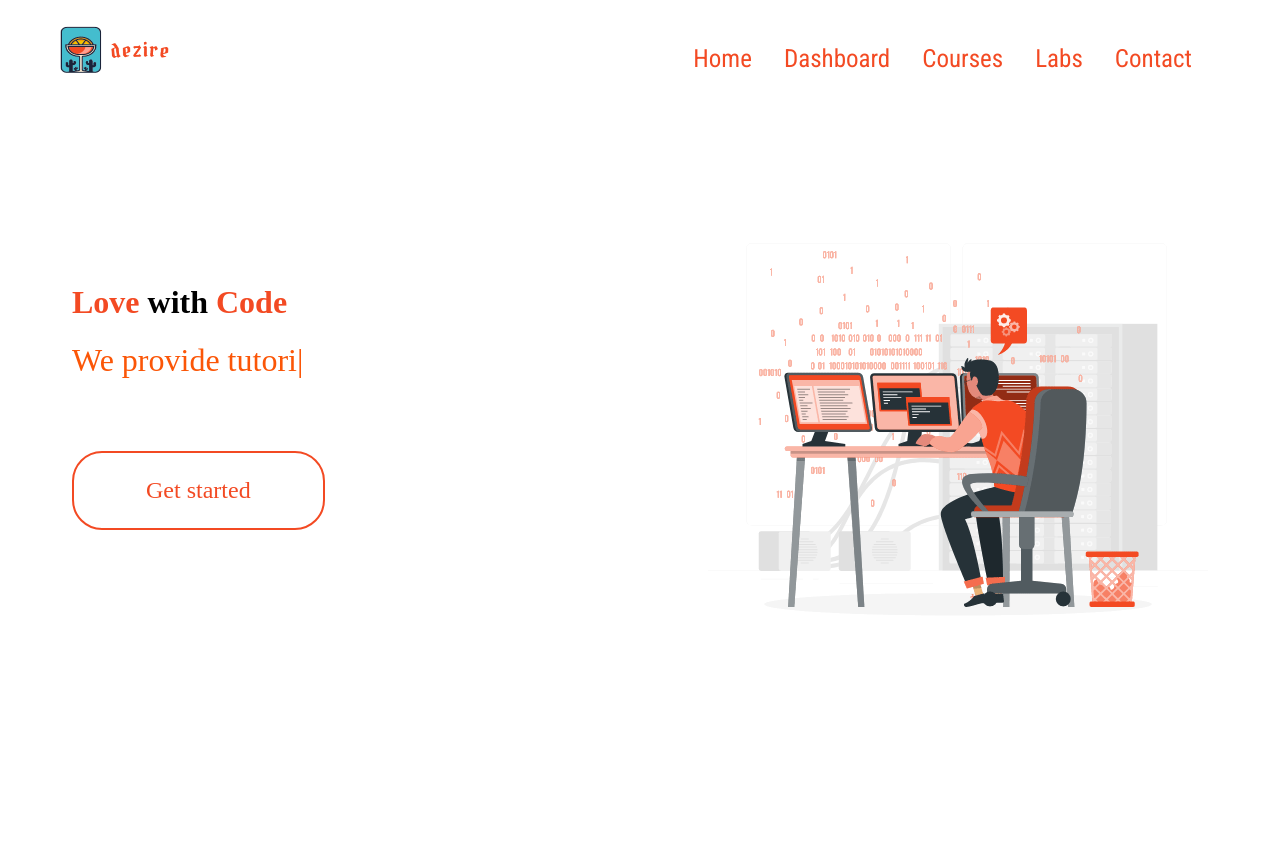
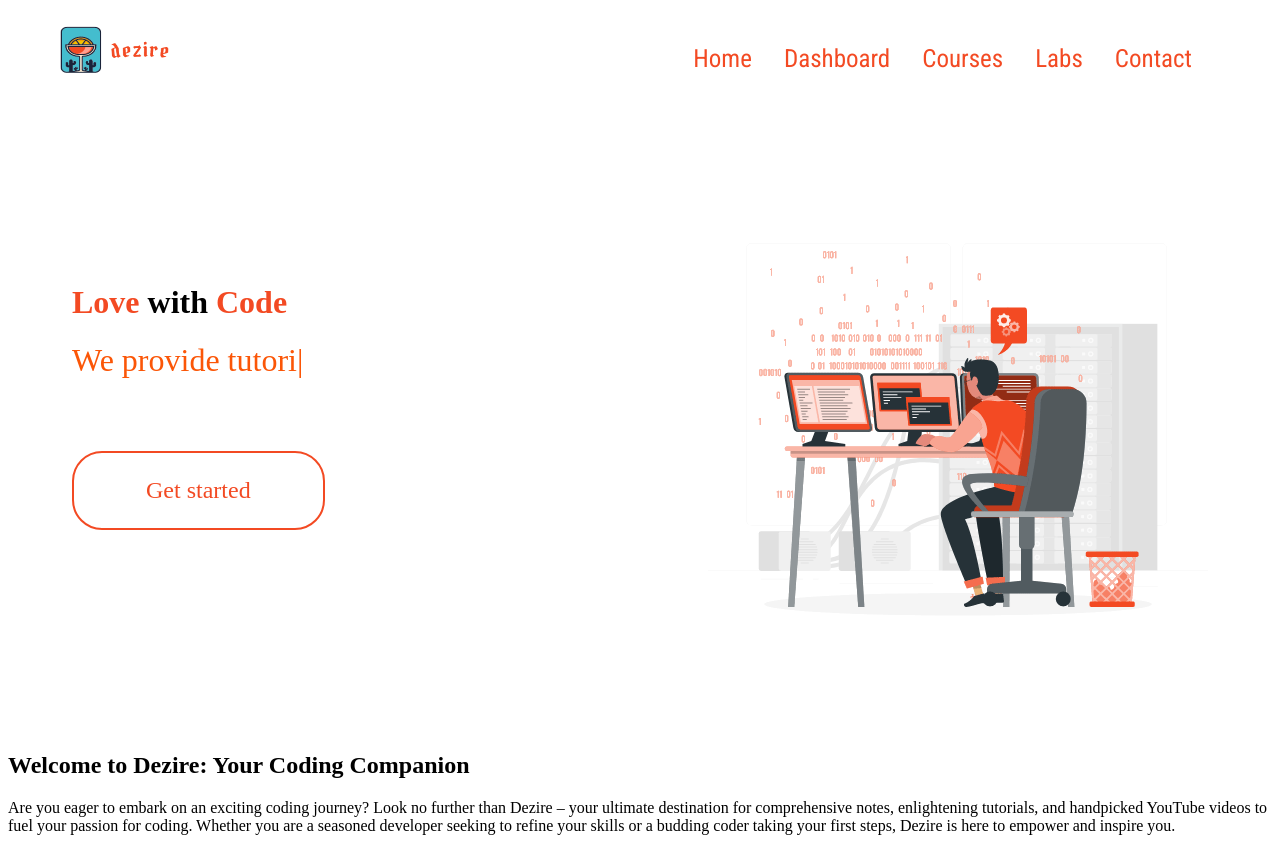
Before and after one commit to Anubhab2003/Ed_Tech, a React (Vite) app in the folder frontend/: page / in a window 1280 px wide. Before the commit the page ends 800 px from the top, so only its background shows below. Built offline with nearby package versions, Linux system fonts and the light colour scheme; no server answers; a web font is replaced by a local one.

Commit message:
added about section to give some brief

```diff
--- a/frontend/src/components/Home.jsx
+++ b/frontend/src/components/Home.jsx
@@ -43,11 +43,19 @@ function Home() {
               style={{ fontSize: "2em", display: "inline-block" }}
               repeat={Infinity}
             />
-            <a className="btn" href="#">Get started</a>
+            <a className="btn" href="#">
+              Get started
+            </a>
           </div>
 
           <img src={gifSrc} alt="gif" />
         </div>
+        <main className="intro">
+          <h2>
+          Welcome to Dezire: Your Coding Companion
+          </h2>
+          <p>Are you eager to embark on an exciting coding journey? Look no further than Dezire – your ultimate destination for comprehensive notes, enlightening tutorials, and handpicked YouTube videos to fuel your passion for coding. Whether you are a seasoned developer seeking to refine your skills or a budding coder taking your first steps, Dezire is here to empower and inspire you.</p>
+        </main>
       </>
     );
   } else {
```
